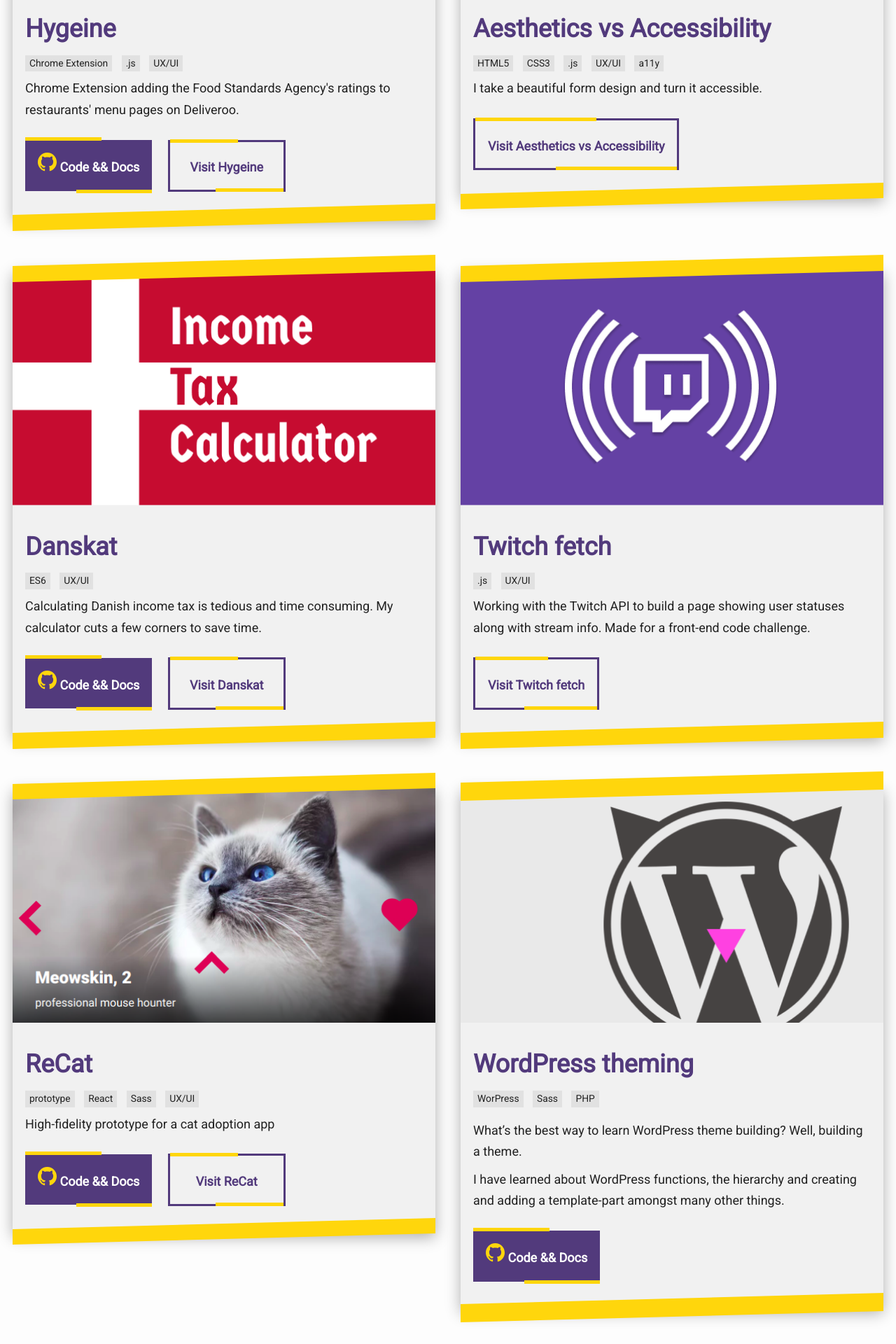
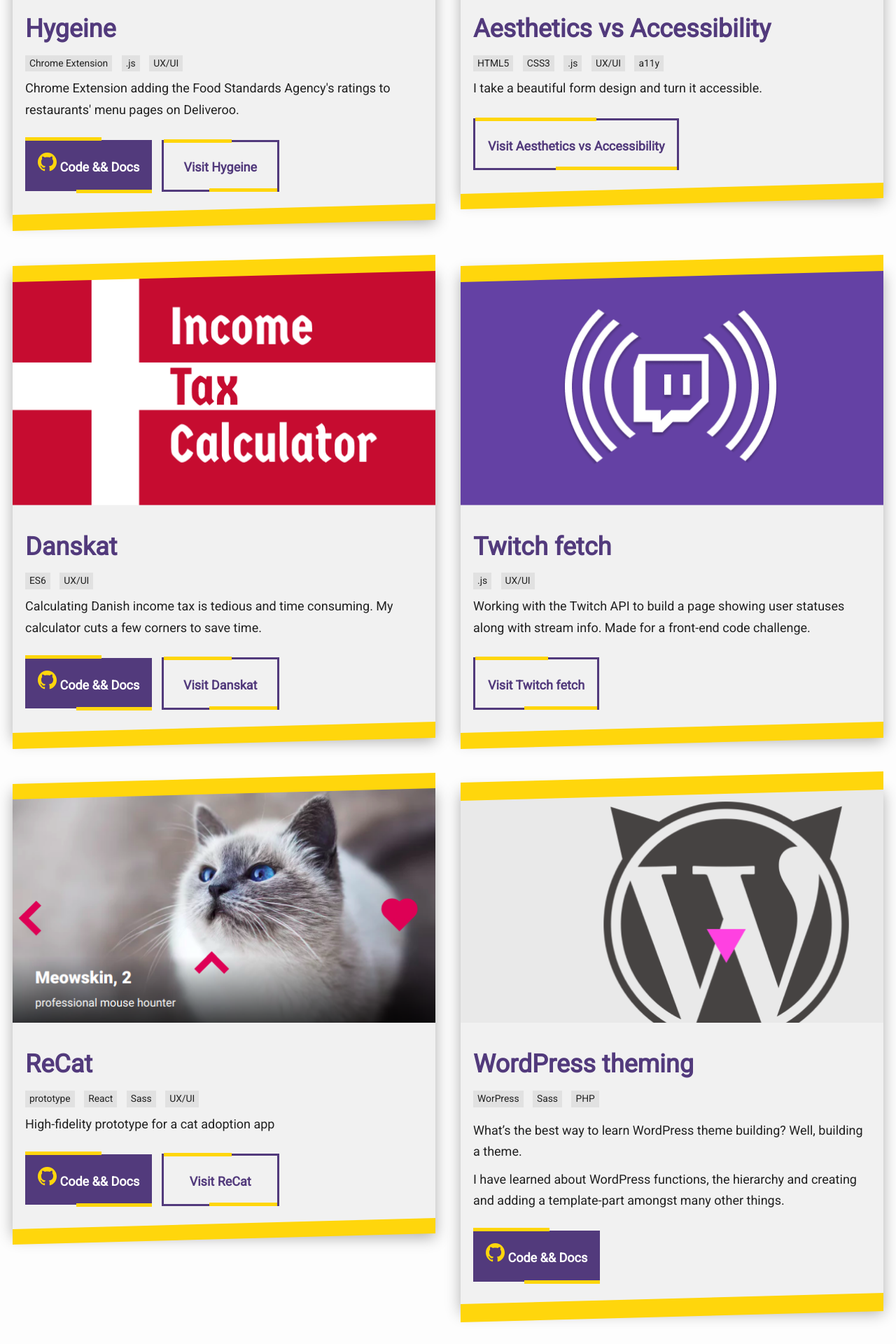
Before and after one commit to krisztin/krisztin.github.io, a Jekyll site: the page built from index.html, in a window 1280 px wide. Shown: the part 1016-2936 px from the top of the page at 70% size. Built offline with Jekyll 4.4.1, drawn with Linux system fonts in a browser that asks for light colours.

```diff
--- a/_sass/partials/_base.scss
+++ b/_sass/partials/_base.scss
@@ -262,7 +262,7 @@
   display: inline-block;
   padding: 1rem;
   margin: 1rem 0;
-  margin-right: 1rem;
+  margin-right: 0.5rem;
   min-width: 7rem;
   text-decoration: none;
   text-align: center;
```
